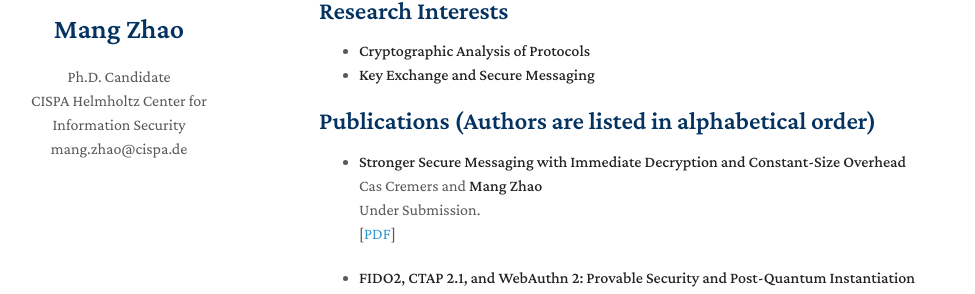
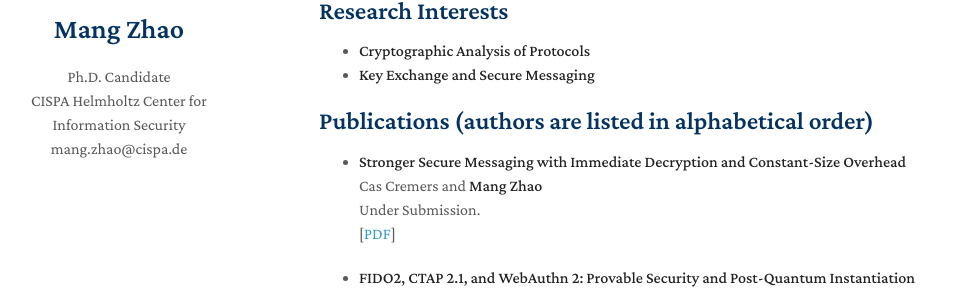
Before and after one commit to 422256579/myHomepage, a Jekyll site: the page built from index.md, in a window 1280 px wide and 1133 px high. Shown: the part 204-498 px from the top of the window, without its empty margins (151-1126 px from the left). Built offline with Jekyll 4.4.1, drawn with Linux system fonts in a browser that asks for light colours; nearby versions of some CDN libraries; a style sheet for code colours, icons or effects is not loaded; our own code applies the rules of GitHub Pages for plain Markdown files.

```diff
--- a/index.md
+++ b/index.md
@@ -12,7 +12,7 @@ I am currently a Ph.D. student in Computer Science at CISPA - Helmholtz Center f
 - **Cryptographic Analysis of Protocols**
 - **Key Exchange and Secure Messaging**
 
-## Publications (Authors are listed in alphabetical order)
+## Publications (authors are listed in alphabetical order)
 
 - **Stronger Secure Messaging with Immediate Decryption and Constant-Size Overhead**
   <br>
```
